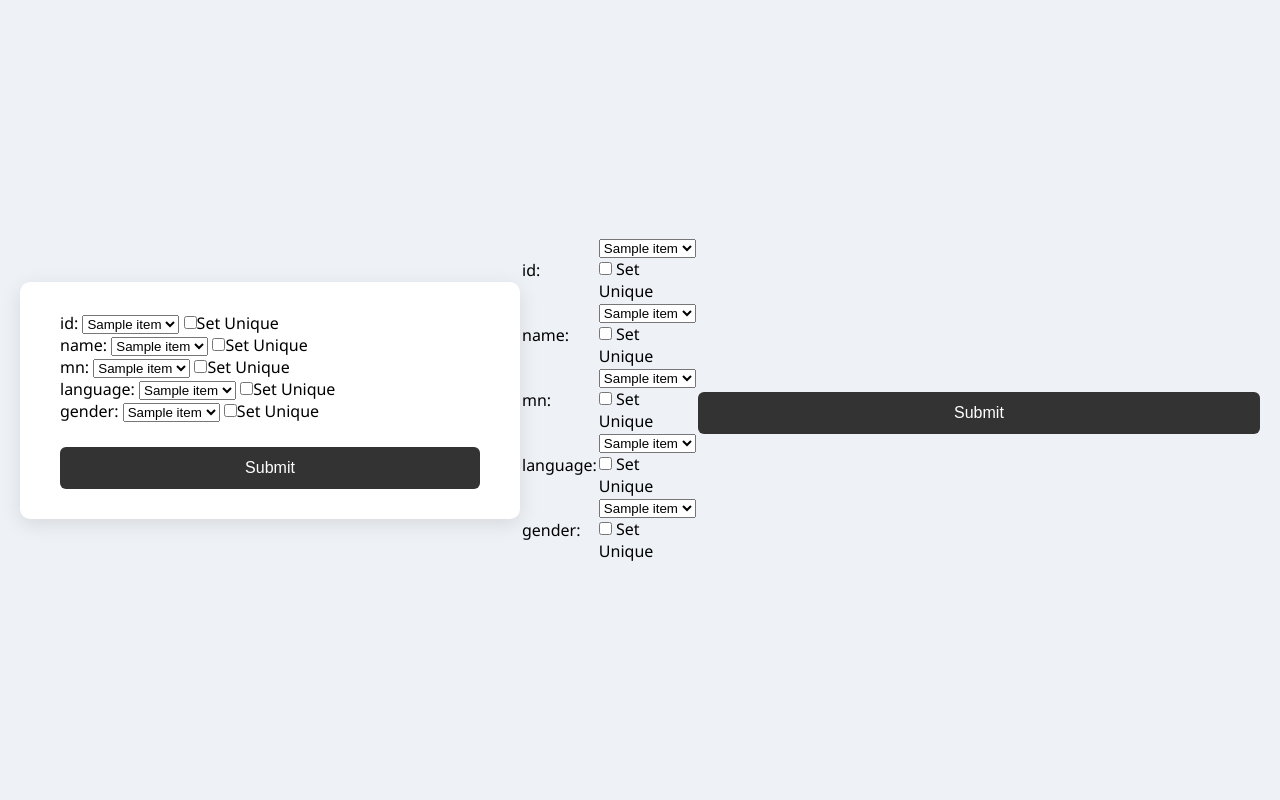
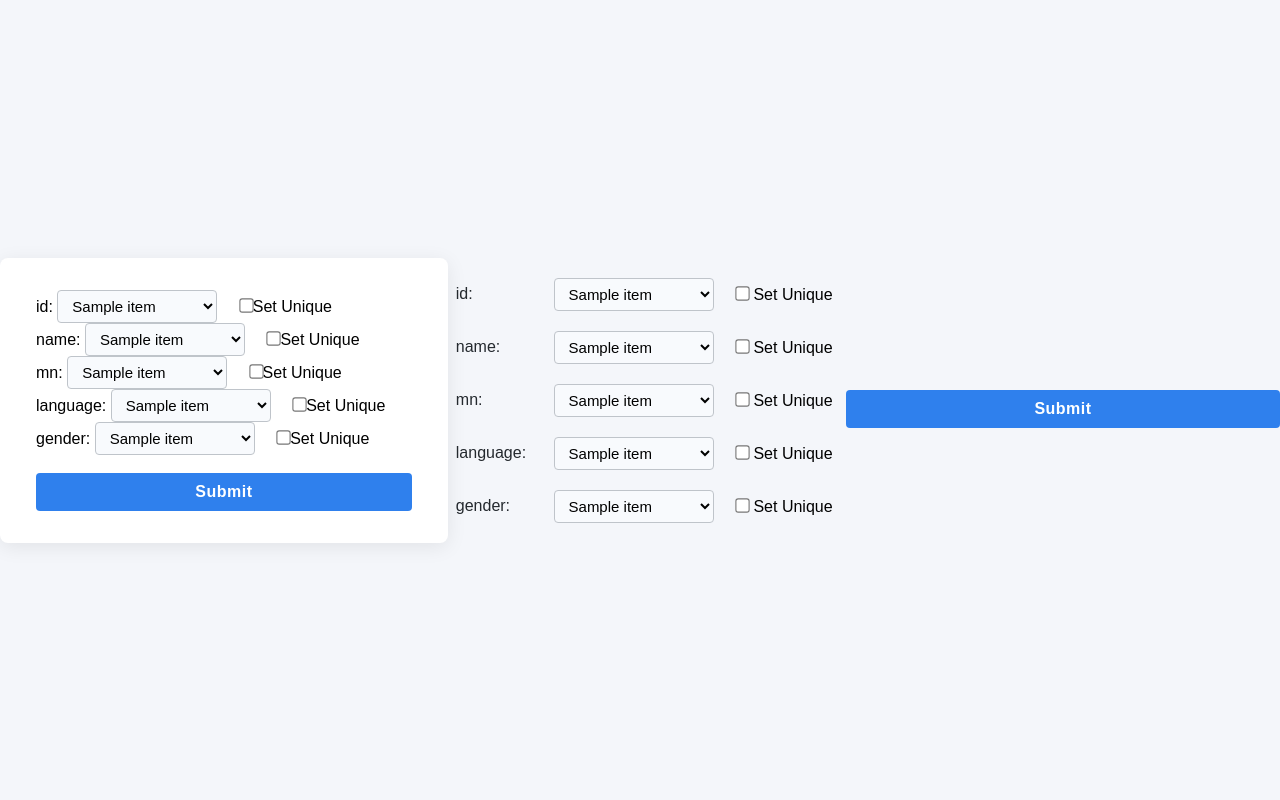
Before and after one commit to JeminBhatt05/django, a Django app: template excel_project/templates/select2.html in a window 1280 px wide. Run offline with Django 3.2, Linux system fonts and the light colour scheme; the template is opened without the code that fills it: most values are stand-ins (such as "Sample title", 1, 10 or a date in 2020).

Commit message:
Update style1.css

```diff
--- a/excel_project/excelapp/static/style1.css
+++ b/excel_project/excelapp/static/style1.css
@@ -86,3 +86,98 @@ button {
 button:hover {
     background-color: #45a049;
 }
+
+
+
+
+body {
+    font-family: Arial, sans-serif;
+    background: #f4f6fa;
+    margin: 0;
+    padding: 40px 0;
+    display: flex;
+    justify-content: center;
+}
+
+form {
+    background: #fff;
+    border-radius: 8px;
+    box-shadow: 0 4px 20px rgba(0,0,0,0.08);
+    padding: 32px 36px;
+    max-width: 480px;
+    min-width: 350px;
+}
+
+table.form-table {
+    width: 100%;
+    border-collapse: separate;
+    border-spacing: 0 12px;
+}
+
+.form-table td {
+    padding: 4px 8px;
+    vertical-align: middle;
+}
+
+label {
+    font-weight: 500;
+    color: #24292e;
+    min-width: 80px;
+    display: inline-block;
+}
+
+select {
+    width: 160px;
+    padding: 6px 10px;
+    border: 1px solid #bfc4ca;
+    border-radius: 4px;
+    background: #f8fafd;
+    font-size: 15px;
+    outline: none;
+    transition: border 0.2s;
+}
+select:focus {
+    border: 1.5px solid #007bff;
+    background: #fff;
+}
+
+input[type="checkbox"] {
+    margin-left: 18px;
+    accent-color: #2f80ed;
+    transform: scale(1.1);
+}
+
+button[type="submit"] {
+    background: #2f80ed;
+    color: #fff;
+    border: none;
+    border-radius: 4px;
+    padding: 10px 26px;
+    font-size: 16px;
+    margin-top: 18px;
+    cursor: pointer;
+    font-weight: 600;
+    letter-spacing: 0.5px;
+    transition: background 0.2s;
+}
+button[type="submit"]:hover {
+    background: #1366d6;
+}
+
+p[style*="color:red"] {
+    background: #ffeaea;
+    border: 1px solid #ff7d7d;
+    color: #d40000 !important;
+    border-radius: 3px;
+    padding: 8px 12px;
+    margin-bottom: 20px;
+}
+
+p[style*="color:green"] {
+    background: #eaffea;
+    border: 1px solid #7dff7d;
+    color: #007d07 !important;
+    border-radius: 3px;
+    padding: 8px 12px;
+    margin-bottom: 20px;
+}
```
